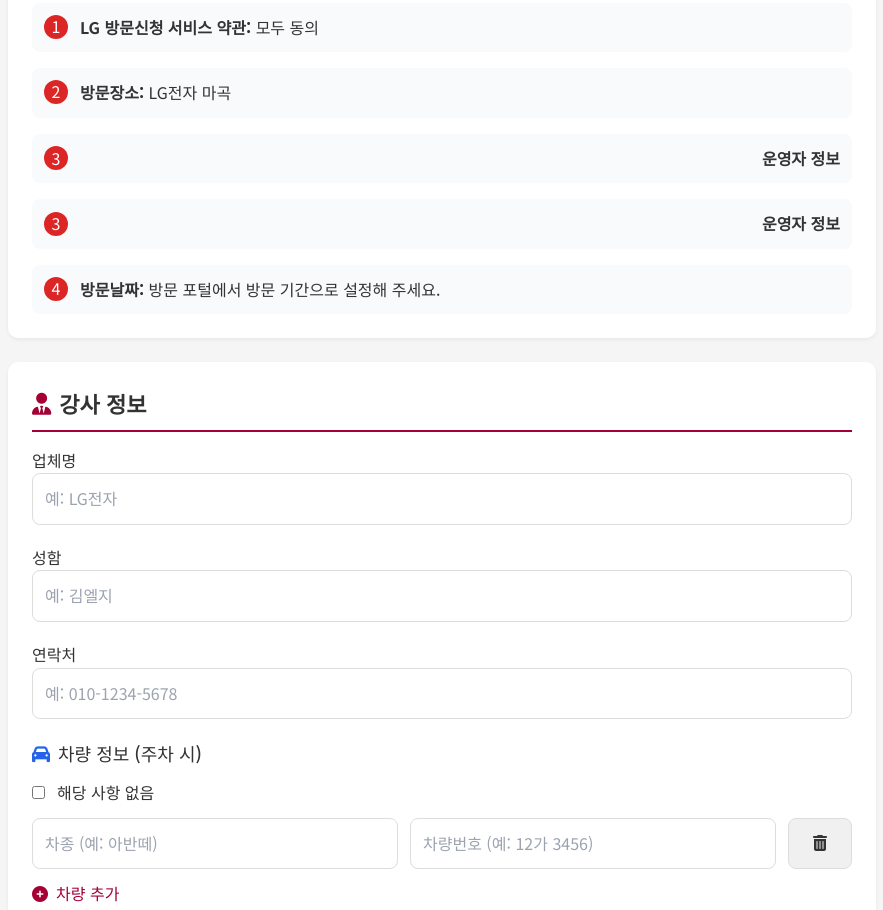
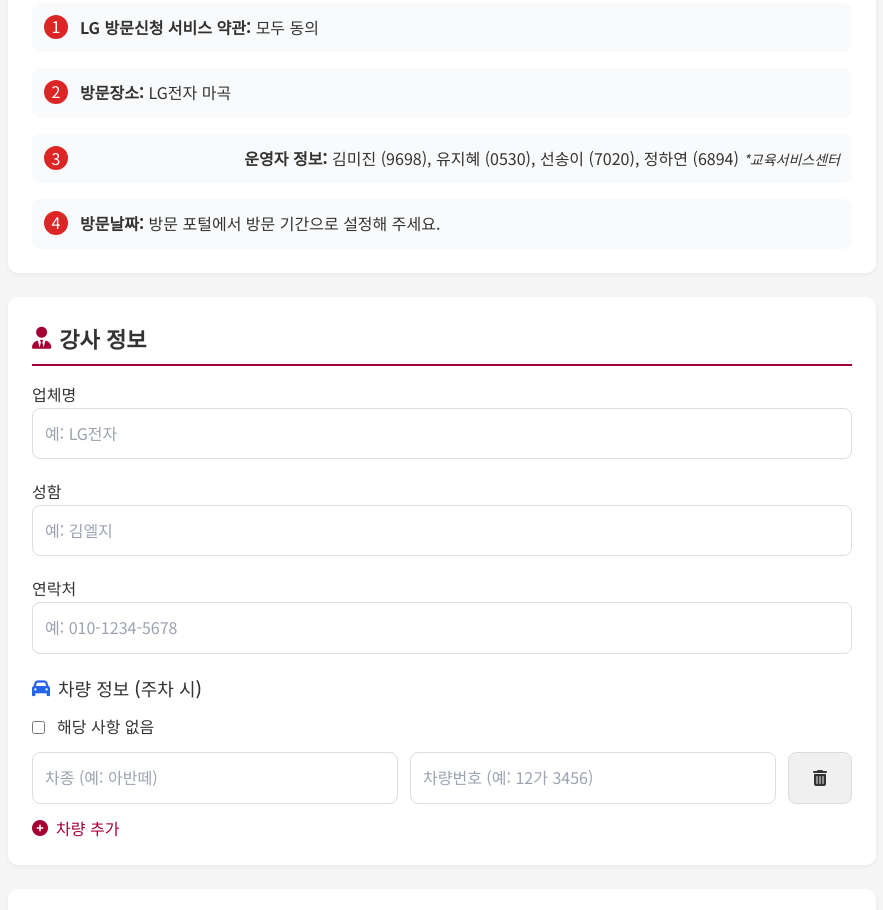
Before and after one commit to Edulorix/-page-magok-lecture-guide.html, a plain HTML site: page index.html in a window 1280 px wide. Shown: the part 991-1901 px from the top of the page, without its empty margins (198-1081 px from the left). Drawn offline with nearby package versions, Linux system fonts and the light colour scheme.

Commit message:
index.html

```diff
--- a/index.html
+++ b/index.html
@@ -254,15 +254,12 @@
           <div class="bg-red-600 text-white rounded-full w-6 h-6 flex items-center justify-center mr-3">2</div>
           <div><strong>방문장소:</strong> LG전자 마곡</div>
         </div>
-<div class="bg-gray-50 rounded-lg p-3 flex justify-between items-center">
+<div class="bg-gray-50 rounded-lg p-3 flex items-center justify-between">
   <div class="bg-red-600 text-white rounded-full w-6 h-6 flex items-center justify-center">3</div>
-  <div class="flex-grow ml-3 text-right">
-    <strong>운영자 정보</strong>
-  </div>
-</div><div class="bg-gray-50 rounded-lg p-3 flex justify-between items-center">
-  <div class="bg-red-600 text-white rounded-full w-6 h-6 flex items-center justify-center">3</div>
-  <div class="flex-grow ml-3 text-right">
-    <strong>운영자 정보</strong>
+  <div>
+    <strong>운영자 정보:</strong>
+    김미진 (9698), 유지혜 (0530), 선송이 (7020), 정하연 (6894)
+    <em class="text-sm">*교육서비스센터</em>
   </div>
 </div>
         <div class="bg-gray-50 rounded-lg p-3 flex items-start">
```
